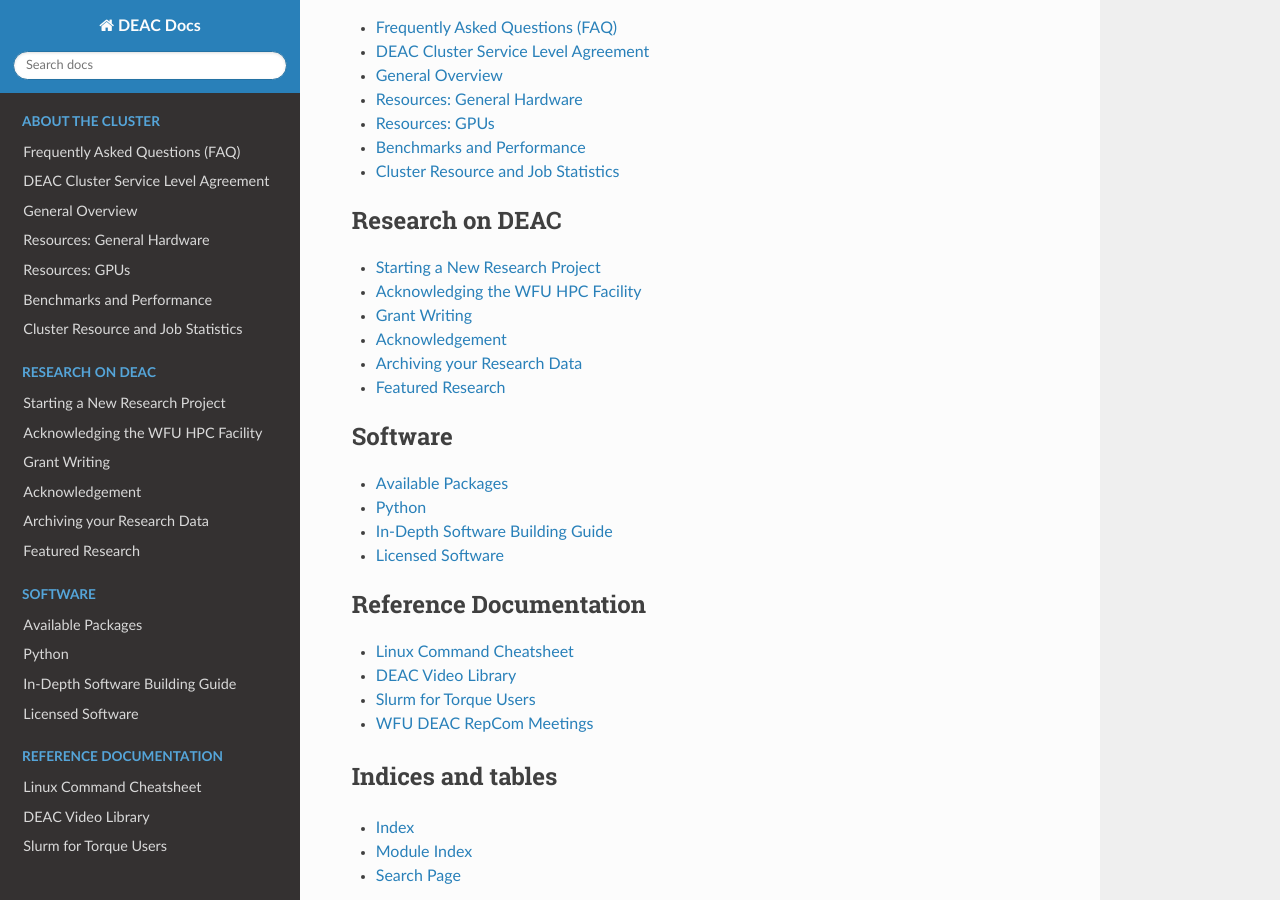
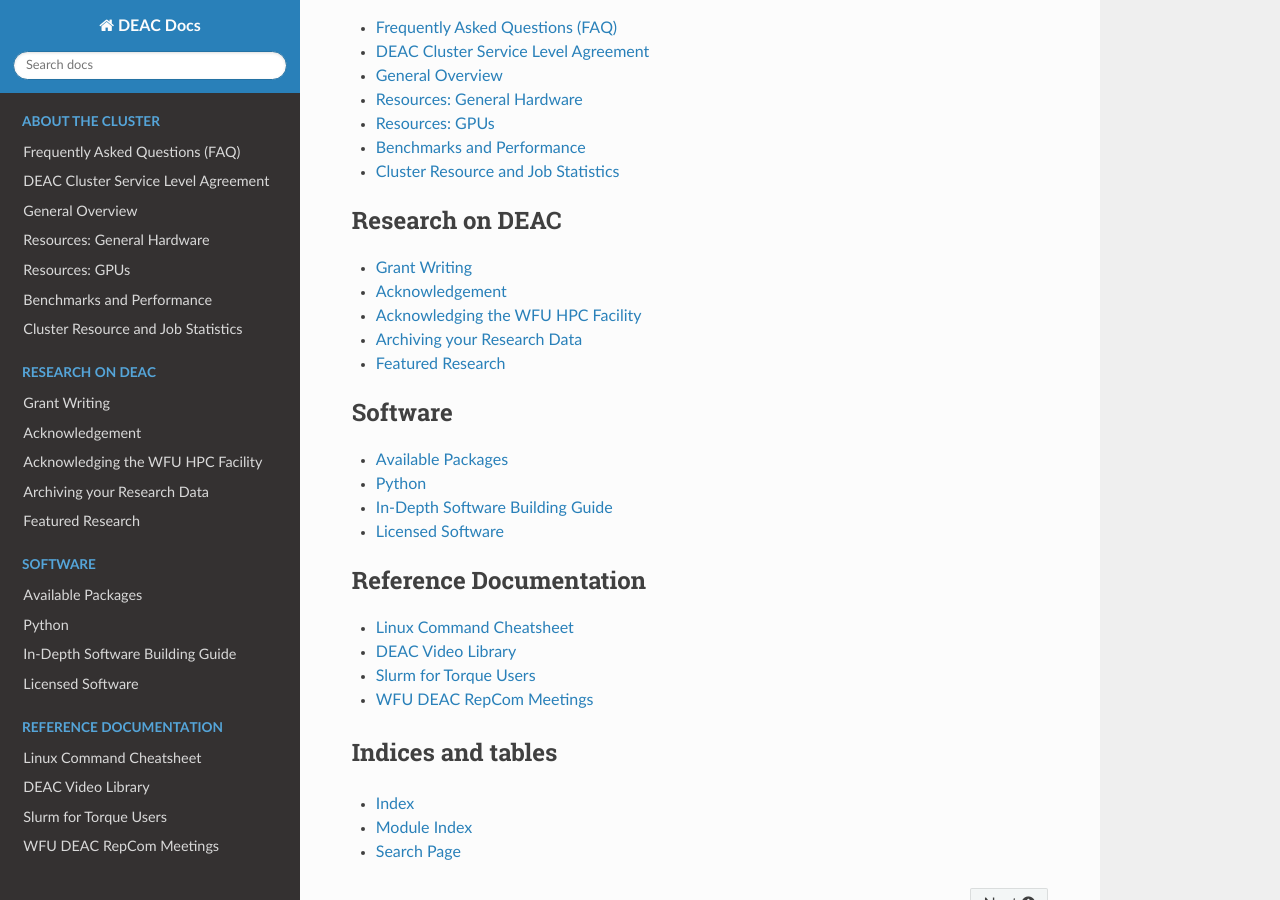
Before and after one commit to WFU-HPC/deac-docs, a Sphinx documentation site: the page built from source/index.rst, in a window 1280 px wide and 900 px high, scrolled down 2627 px. Built offline with Sphinx 7.4.7 and the Read the Docs theme 2.0.0, drawn with Linux system fonts in a browser that asks for light colours; some of the changed lines change nothing that is shown.

Commit message:
Updating wiki

```diff
--- a/source/index.rst
+++ b/source/index.rst
@@ -113,16 +113,12 @@
 .. #############################################################################
 ..
     The following documents have content, but need to be converted to reStructuredText:
-    * beginner-quickstart_00_connect
-    * beginner-quickstart_02_using
-    * beginner-quickstart_03_jobs
     * cluster-general_overview
     * cluster-hardware
     * cluster-gpu_resources
-    * cluster-usnic
     * cluster-performance
+    * research-archiving
     * research-starting_new
-    * research-archiving
     * software-packages
     * software-building
     * software-licensing
@@ -149,9 +145,8 @@
    :maxdepth: 1
    :caption: Research on DEAC
 
-   research-starting_new
+   research-grant_writing
    research-acknowledging_deac
-   research-grant_writing
    research-archiving
    research-featured_research
 
```
